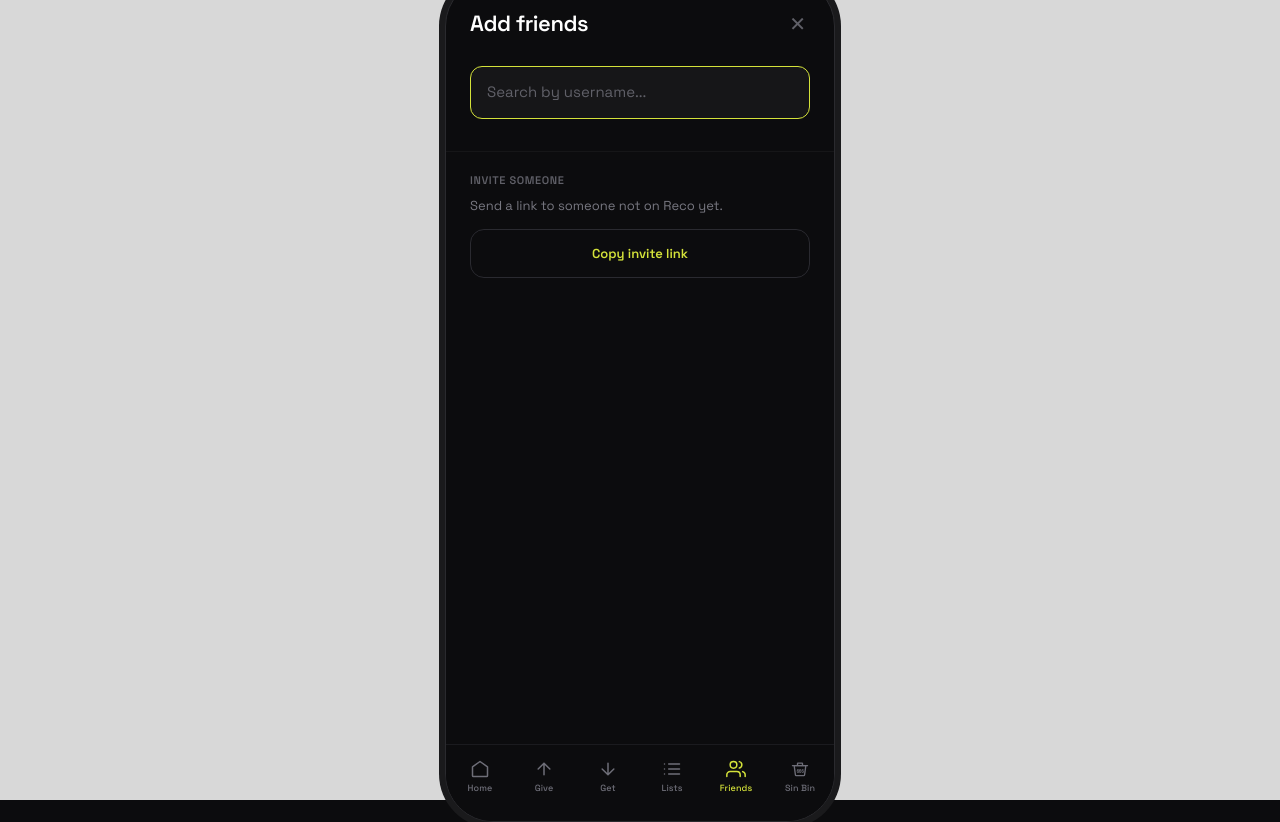
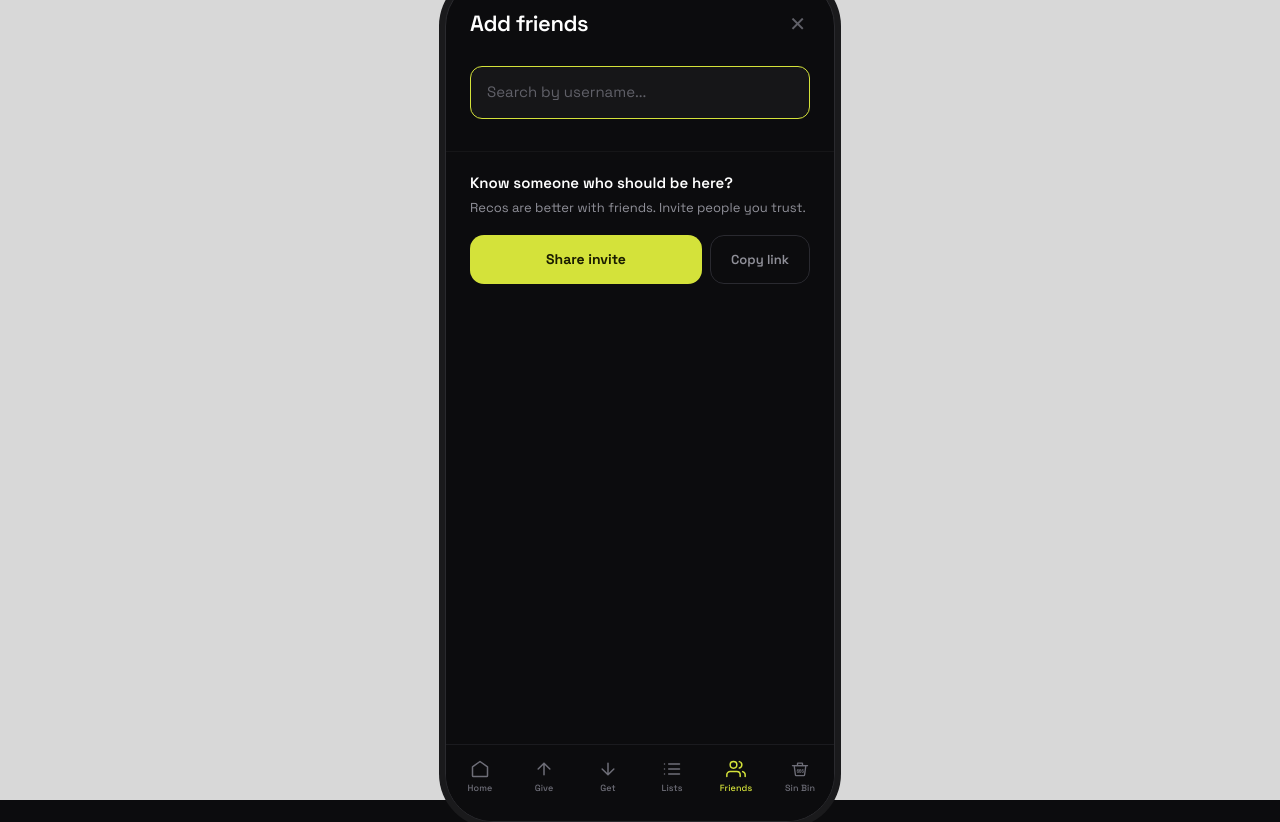
Before and after one commit to tylerhendy-design/recco, a Next.js app: page /friends/add in a window 1280 px wide. Built offline with nearby package versions, Linux system fonts and the light colour scheme.

Commit message:
Add friends first empty state, native share sheet invite, improved add friends page

```diff
--- a/src/app/(app)/friends/add/page.tsx
+++ b/src/app/(app)/friends/add/page.tsx
@@ -120,18 +120,30 @@ export default function AddFriendsPage() {
 
         {/* Invite section */}
         <div className="px-6 mt-6 border-t border-bg-card pt-5">
-          <div className="text-[11px] font-semibold text-text-faint tracking-[0.6px] uppercase mb-2">
-            Invite someone
+          <div className="text-[15px] font-semibold text-white mb-1">Know someone who should be here?</div>
+          <div className="text-[13px] text-text-muted leading-[1.6] mb-4">
+            Recos are better with friends. Invite people you trust.
           </div>
-          <div className="text-[13px] text-text-dim leading-[1.6] mb-3">
-            Send a link to someone not on Reco yet.
+          <div className="flex gap-2">
+            <button
+              onClick={() => {
+                if (navigator.share) {
+                  navigator.share({ title: 'Join me on reco.', text: 'Your friends have recommendations for you.', url: 'https://givemeareco.com' }).catch(() => {})
+                } else {
+                  copyInvite()
+                }
+              }}
+              className="flex-1 py-3.5 bg-accent text-accent-fg rounded-btn text-[14px] font-bold text-center"
+            >
+              Share invite
+            </button>
+            <button
+              onClick={copyInvite}
+              className="py-3.5 px-5 border border-border rounded-btn text-[13px] font-semibold text-text-muted hover:text-white transition-colors"
+            >
+              {inviteCopied ? 'Copied' : 'Copy link'}
+            </button>
           </div>
-          <button
-            onClick={copyInvite}
-            className="w-full border border-border rounded-btn p-3.5 text-center text-[13px] font-semibold text-accent hover:bg-accent/5 transition-colors"
-          >
-            {inviteCopied ? 'Link copied!' : 'Copy invite link'}
-          </button>
         </div>
       </div>
     </div>
--- a/src/app/(app)/home/page.tsx
+++ b/src/app/(app)/home/page.tsx
@@ -74,6 +74,7 @@ function HomePageInner() {
   const [firstName, setFirstName] = useState('there')
   const [userInitials, setUserInitials] = useState('')
   const [avatarUrl, setAvatarUrl] = useState<string | null>(null)
+  const [friendCount, setFriendCount] = useState<number | null>(null)
   const [dbRecos, setDbRecos] = useState<Reco[]>([])
   const [doneRecos, setDoneRecos] = useState<Reco[]>([])
   const [noGoRecos, setNoGoRecos] = useState<Reco[]>([])
@@ -162,6 +163,14 @@ function HomePageInner() {
         setUserInitials(initials(profile.display_name))
       }
       if (profile?.avatar_url) setAvatarUrl(profile.avatar_url)
+
+      // Friend count
+      const { count: fc } = await supabase
+        .from('friend_connections')
+        .select('*', { count: 'exact', head: true })
+        .eq('user_id', user.id)
+      setFriendCount(fc ?? 0)
+
       loadFeed(user.id)
       loadDone(user.id)
       loadNoGo(user.id)
@@ -508,7 +517,23 @@ function HomePageInner() {
             </div>
           ))}
 
-          {!loading && filtered.length === 0 && (
+          {!loading && filtered.length === 0 && friendCount === 0 && (
+            <div className="flex flex-col items-center justify-center py-16 gap-3 text-center px-8">
+              <div className="text-[40px] mb-1">👋</div>
+              <div className="text-[20px] font-bold text-white tracking-[-0.5px]">Add your friends first</div>
+              <div className="text-[14px] text-text-muted leading-[1.6]">
+                Recos come from people you trust. Add friends to start giving and getting recommendations.
+              </div>
+              <Link href="/friends/add" className="mt-3 w-full py-3.5 bg-accent text-accent-fg rounded-btn text-[15px] font-bold text-center">
+                Find friends
+              </Link>
+              <Link href="/friends/add" className="text-text-faint text-[13px]">
+                Search by username or share your invite link
+              </Link>
+            </div>
+          )}
+
+          {!loading && filtered.length === 0 && friendCount !== 0 && (
             <div className="flex flex-col items-center justify-center py-20 gap-3 text-center px-10">
               <div className="text-[40px] mb-2">🎯</div>
               <div className="text-[17px] font-semibold text-white">No recos yet</div>
```
